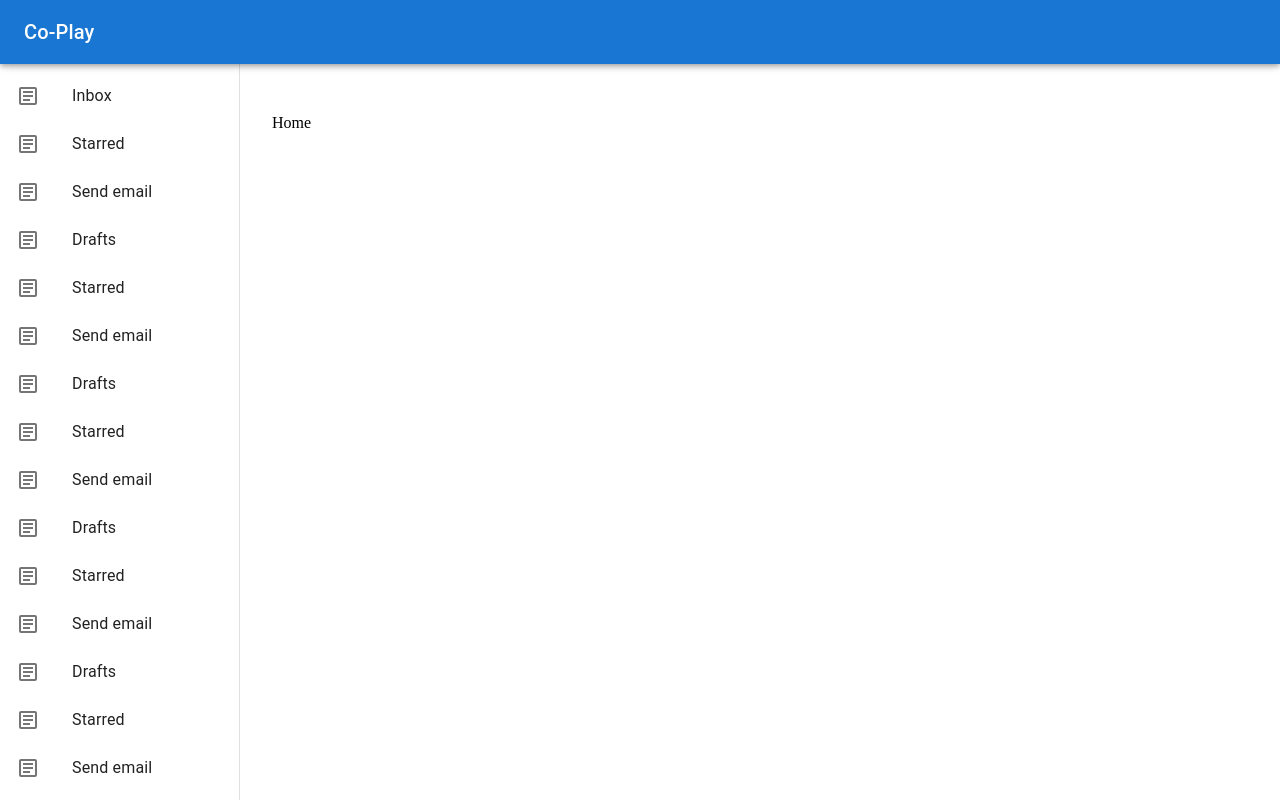
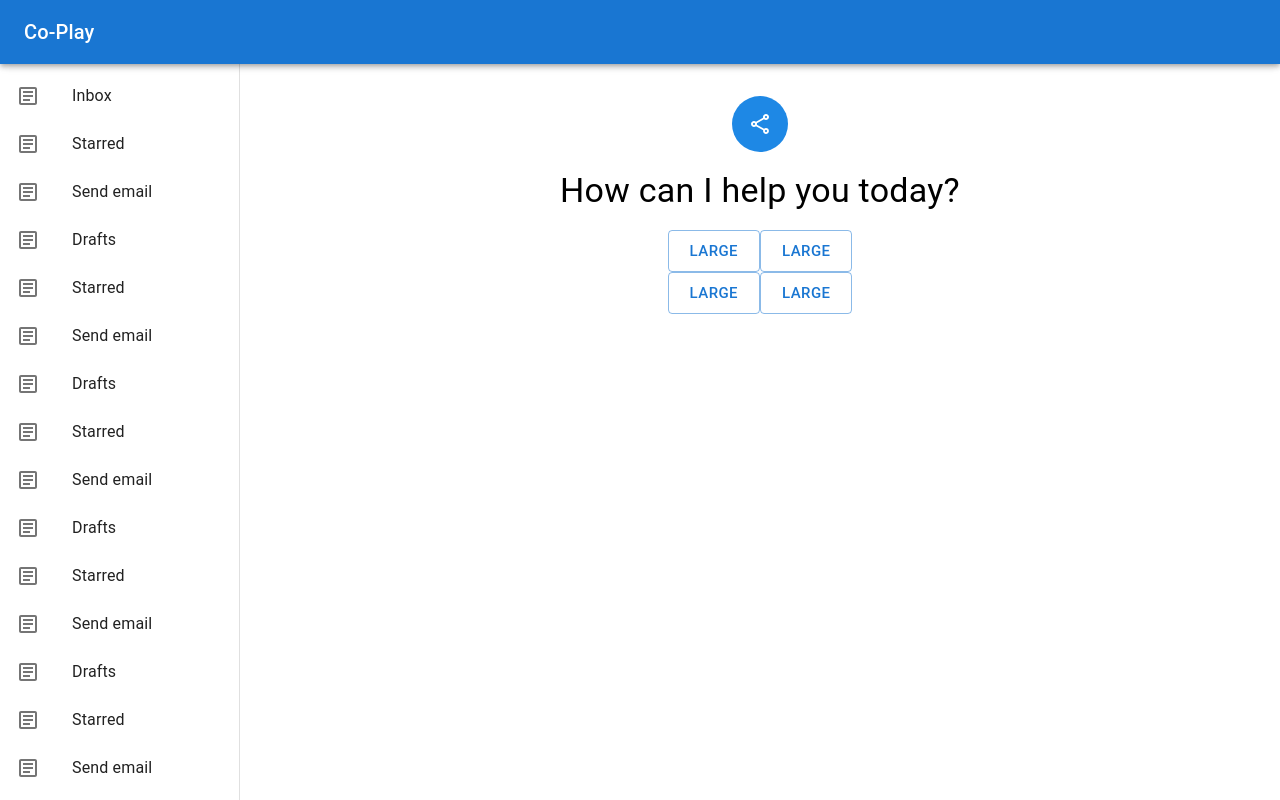
Before and after one commit to ziying-21/co-play-frontend, a Next.js app: page / in a window 1280 px wide. Built offline with nearby package versions, Linux system fonts and the light colour scheme.

Commit message:
fix home page

```diff
--- a/package.json
+++ b/package.json
@@ -13,6 +13,7 @@
     "@emotion/styled": "^11.11.0",
     "@mui/icons-material": "^5.14.18",
     "@mui/material": "^5.14.18",
+    "@mui/material-next": "^6.0.0-alpha.112",
     "@types/node": "20.9.3",
     "@types/react": "18.2.38",
     "@types/react-dom": "18.2.16",
--- a/src/pages/_app.tsx
+++ b/src/pages/_app.tsx
@@ -1,6 +1,5 @@
 import AppBar from '@mui/material/AppBar'
 import Box from '@mui/material/Box'
-import CssBaseline from '@mui/material/CssBaseline'
 import Drawer from '@mui/material/Drawer'
 import List from '@mui/material/List'
 import ListItem from '@mui/material/ListItem'
@@ -19,7 +18,6 @@ export default function App({ Component, pageProps }: AppProps) {
   const router = useRouter()
   return (
     <>
-      <Component {...pageProps} />
       <Box sx={{ display: 'flex' }}>
       {/* <CssBaseline /> */}
       <AppBar position="fixed" sx={{ zIndex: (theme) => theme.zIndex.drawer + 1 }}>
--- a/src/pages/index.tsx
+++ b/src/pages/index.tsx
@@ -1,7 +1,42 @@
+import * as React from 'react';
+import Box from '@mui/material/Box';
+import Typography from '@mui/material/Typography';
+import ShareOutlinedIcon from '@mui/icons-material/ShareOutlined';
+import Avatar from '@mui/material/Avatar';
+import { blue } from '@mui/material/colors';
+import Button from '@mui/material/Button';
+import Card from '@mui/material/Card';
+
 const Home = () => {
   return (
-    <>Home</>
-  )
+    <>
+      <Box sx={{
+        display: "flex",
+          flexDirection: "column",
+          alignItems: "center",
+        }}>
+        <Avatar sx={{ bgcolor: blue[600], width: 56, height: 56 }}>
+          <ShareOutlinedIcon/>
+        </Avatar>
+        <br/>
+        <Typography variant="h4" >
+          How can I help you today?
+        </Typography>
+        <br/>
+        <div>
+          <Button size="large" variant="outlined">Large</Button>
+          <Button size="large" variant="outlined">Large</Button>
+        </div>
+        <div>
+          <Button size="large" variant="outlined">Large</Button>
+          <Button size="large" variant="outlined">Large</Button>
+        </div>
+        <div>
+
+        </div>
+      </Box>
+    </>
+  );
 }
 
 export default Home
```
